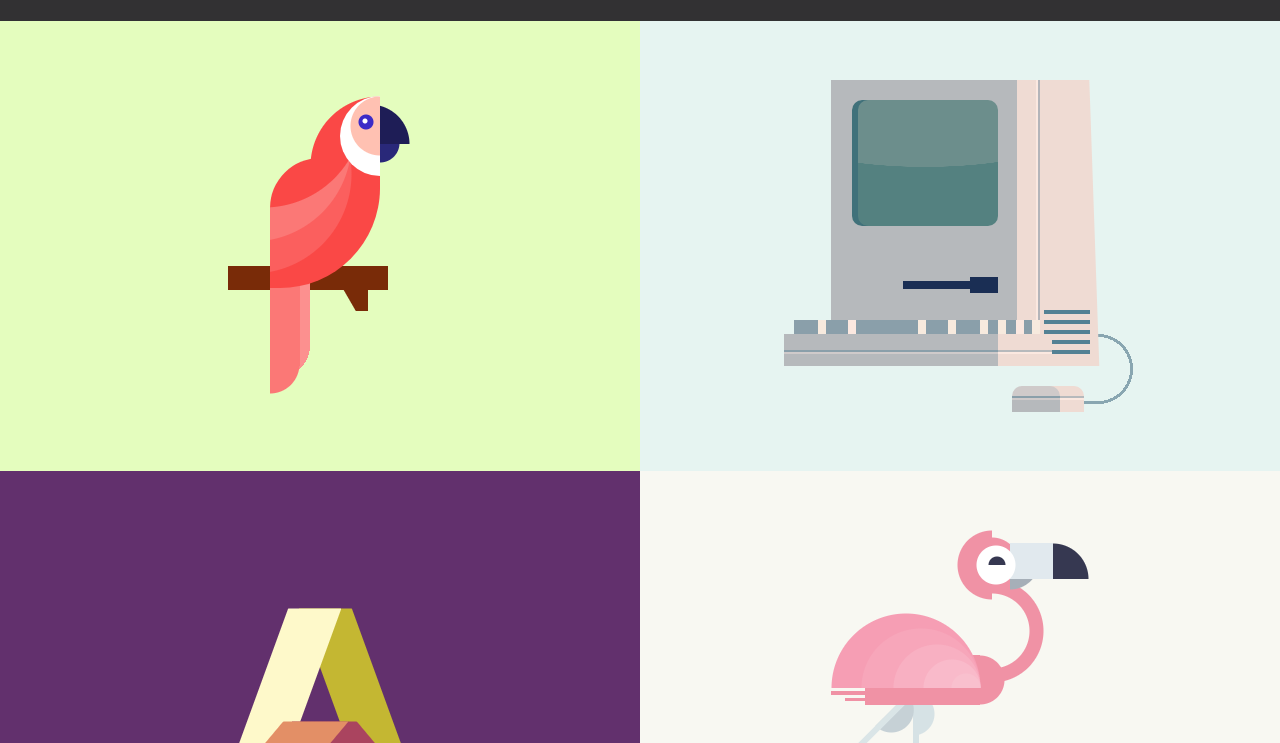
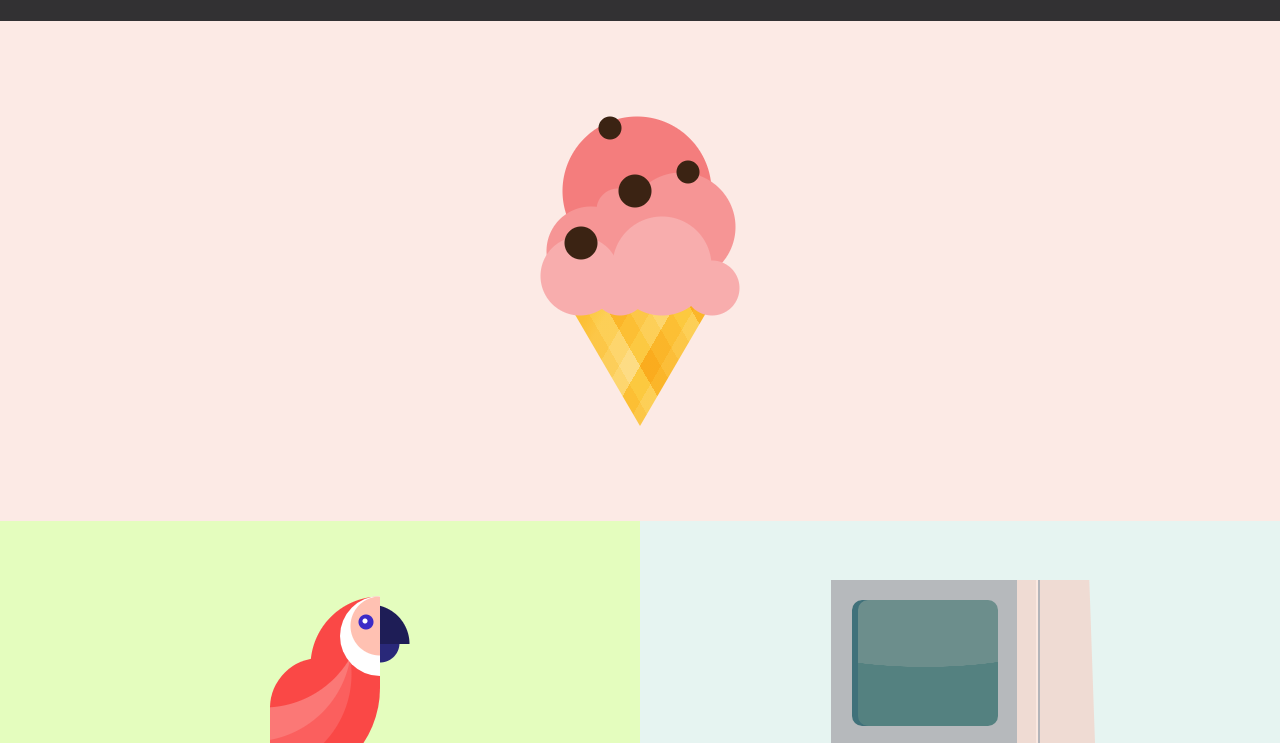
Before and after one commit to arman-borkhani/single-div, a website: page index.html in a window 1280 px wide. Shown: the part 57-800 px from the top of the page. Drawn offline with Linux system fonts and the light colour scheme.

Commit message:
Add icecream

```diff
--- /dev/null
+++ b/SCSS/_icecream.scss
@@ -0,0 +1,67 @@
+#icecream {
+  --orange: #e7983e;
+  --orange-100: #eaa455;
+  --orange-200: #edb06b;
+  --orange-300: #f0bc82;
+  --orange-400: #f2c899;
+  --pink-primary: #f47d7d;
+  --pink-100: #f69595;
+  --pink-200: #f8adad;
+  --brown: #3b2313;
+
+  background-color: #fceae5;
+
+  div {
+    width: 200px;
+    height: 310px;
+    position: absolute;
+    top: 50%;
+    left: 50%;
+    transform: translate(-50%, -50%);
+  }
+
+  div::before,
+  div::after {
+    content: "";
+    display: block;
+    position: absolute;
+  }
+
+  div::before {
+    bottom: 0;
+    left: 50%;
+    transform: translateX(-50%);
+    width: 140px;
+    height: 120px;
+    background:
+    linear-gradient(60deg, var(--orange) 10%, var(--orange-100) 20% 30%, var(--orange-200) 30% 40%, var(--orange-300) 40% 50%, var(--orange) 50% 60%, var(--orange-100) 60% 70%, var(--orange-200) 70% 80%, var(--orange-300) 80% 90%, var(--orange) 90%),
+    linear-gradient(120deg, var(--orange) 10%, var(--orange-100) 20% 30%, var(--orange-200) 30% 40%, var(--orange-300) 40% 50%, var(--orange) 50% 60%, var(--orange-100) 60% 70%, var(--orange-200) 70% 80%, var(--orange-300) 80% 90%, var(--orange) 90%);
+    background-blend-mode: overlay;
+    clip-path: polygon(0 0, 100% 0, 50% 100%);
+  }
+
+  div::after {
+    width: 200px;
+    height: 200px;
+    left: 50%;
+    transform: translateX(-50%);
+    bottom: 110px;
+    background:
+    radial-gradient(var(--brown) 16px, transparent 17px) 24px 110px / 34px 34px,
+    radial-gradient(var(--brown) 16px, transparent 17px) 78px 58px / 34px 34px,
+    radial-gradient(var(--brown) 11px, transparent 12px) 136px 44px / 24px 24px,
+    radial-gradient(var(--brown) 11px, transparent 12px) 58px 0 / 24px 24px,
+
+    radial-gradient(var(--pink-200) 39px, transparent 40px) 0 120px / 80px 80px,
+    radial-gradient(var(--pink-200) 27px, transparent 28px) 52px 144px / 56px 56px,
+    radial-gradient(var(--pink-200) 27px, transparent 28px) 144px 144px / 56px 56px,
+    radial-gradient(var(--pink-200) 49px, transparent 50px) 72px 100px / 100px 100px,
+
+    radial-gradient(var(--pink-100) 21px, transparent 22px) 56px 72px / 44px 44px,
+    radial-gradient(var(--pink-100) 44px, transparent 45px) 6px 90px / 90px 90px,
+    radial-gradient(var(--pink-100) 54px, transparent 55px) 86px 56px / 110px 110px,
+
+    radial-gradient(var(--pink-primary) 74px, transparent 75px) 22px 0 / 150px 150px;
+    background-repeat: no-repeat;
+  }
+}
--- a/SCSS/main.scss
+++ b/SCSS/main.scss
@@ -17,3 +17,4 @@
 @import "letter-a";
 @import "macintosh";
 @import "parrot";
+@import "icecream";
--- a/index.html
+++ b/index.html
@@ -16,6 +16,9 @@
     </a>
   </header>
   <div class="wrapper">
+    <div class="entry entry--full" id="icecream">
+      <div></div>
+    </div>
     <div class="entry" id="parrot">
       <div></div>
     </div>
```
Also changed, not shown: style.css, 1 other file.
